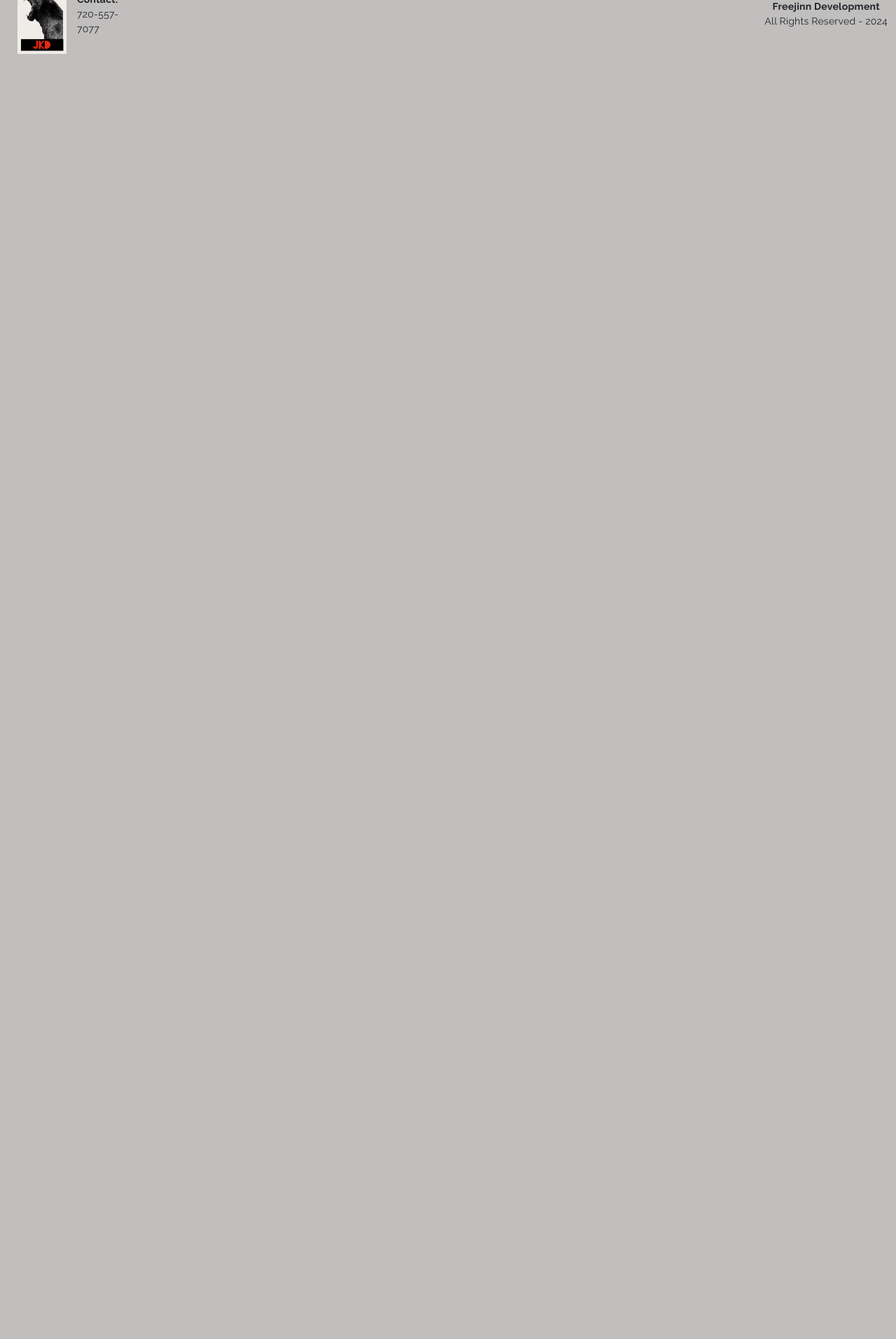
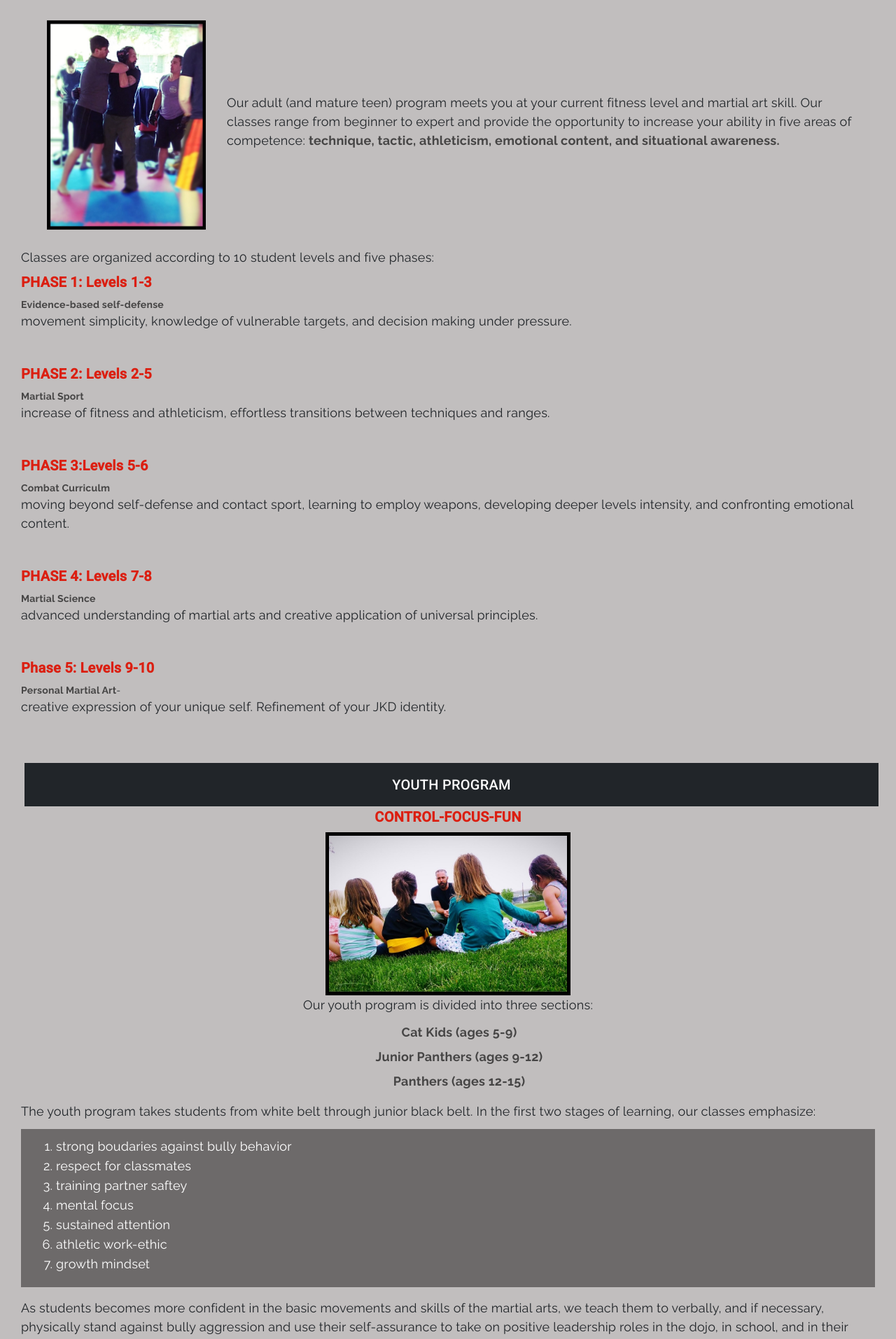
Before and after one commit to Freejinn/rogue-angular1, an Angular app: page /programs in a window 1280 px wide. Shown: the part 420-2333 px from the top of the page at 70% size. Before the commit the page ends 800 px from the top, so only its background shows below. Built offline with nearby package versions, Linux system fonts and the light colour scheme.

Commit message:
changes 1/23

```diff
--- a/angular.json
+++ b/angular.json
@@ -40,8 +40,8 @@
               "budgets": [
                 {
                   "type": "initial",
-                  "maximumWarning": "500kb",
-                  "maximumError": "1mb"
+                  "maximumWarning": "2mb",
+                  "maximumError": "5mb"
                 },
                 {
                   "type": "anyComponentStyle",
--- a/src/app/home/home.component.html
+++ b/src/app/home/home.component.html
@@ -27,5 +27,3 @@
   </div>
   <br />
 </div>
-
-  <app-jack></app-jack>
--- a/src/app/programs/programs.component.css
+++ b/src/app/programs/programs.component.css
@@ -0,0 +1,111 @@
+.emphasis {
+  font-weight: 700;
+  color: rgb(70, 69, 69);
+}
+
+p {
+  font-size: 18px;
+}
+
+.title {
+text-align: center;
+}
+
+h2 {
+    color: #fff;
+    text-align: center;
+    background-color: #212529;
+    padding: 15px;
+    margin: 5px;
+    width: 100%;
+  }
+
+h4 {
+  /* margin: 5px; */
+  font-size: 24;
+}
+
+h5 {
+  color: rgb(219, 31, 17);
+  /* margin: 0; */
+  font-size: 20px;
+  font-weight: bold;
+}
+
+li {
+  font-size: 18px;
+  margin-bottom: 8px;
+}
+
+.body {
+  width: 90%;
+  padding-left: 10px;
+  margin: auto;
+  font-size: 22px;
+  display: flex;
+}
+
+body > * {
+  flex: 1 1 0;
+}
+
+#adult-pro {
+  margin: 10px;
+  padding: 20px;
+}
+
+.container-fluid {
+    display: flex;
+    align-items: center;
+    margin: 10px;
+}
+
+.container-xxl {
+    text-align: center;
+}
+
+ul {
+    list-style: none;
+}
+
+ol {
+    background-color: rgb(109, 106, 106);
+    padding: 15px 50px;
+    color: #fff;
+}
+
+.img {
+    margin: 15px;
+}
+
+#adult-class {
+    max-height: 300px;
+    min-height: 140px;
+    min-width: 180px;
+}
+
+.text {
+    margin: 15px;
+}
+
+#kid-pro {
+  margin: 10px;
+  padding: 20px;
+}
+
+#kidpic {
+  border: 5px solid black;
+}
+
+@media (max-width: 800px) {
+    .body, .container-fluid {
+      flex-direction: column;
+    }
+  }
+
+  @media (min-width: 800px) {
+    #adult-class {
+        min-height: 300px;
+        min-width: 227px;
+    }
+  }
--- a/src/app/programs/programs.component.html
+++ b/src/app/programs/programs.component.html
@@ -1 +1,106 @@
-<p>programs works!</p>
+<div id="adult-pro">
+  <div class="title">
+    <h2>ADULT PROGRAM</h2>
+    <h5>NO LIMITS - NO NONSENSE</h5>
+  </div>
+
+  <div class="container-fluid">
+    <div class="img">
+      <img id="adult-class" class="img-fluid" src="assets/images/class.JPG" alt="class" />
+    </div>
+
+    <div class="text">
+      <p>
+        Our adult (and mature teen) program meets you at your current fitness
+        level and martial art skill. Our classes range from beginner to expert
+        and provide the opportunity to increase your ability in five areas of
+        competence:
+        <span class="emphasis"
+          >technique, tactic, athleticism, emotional content, and situational
+          awareness.</span
+        >
+      </p>
+    </div>
+  </div>
+
+  <p>
+  Classes are organized according to 10 student levels and five phases:
+  <br />
+  <h5>PHASE 1: Levels 1-3</h5>
+  <span class="emphasis">Evidence-based self-defense</span>
+  <p>
+    movement simplicity, knowledge of vulnerable targets, and decision making
+    under pressure.
+  </p>
+  <br /><br />
+  <h5>PHASE 2: Levels 2-5</h5>
+  <span class="emphasis">Martial Sport</span>
+  <p>
+    increase of fitness and athleticism, effortless transitions between
+    techniques and ranges.
+  </p>
+  <br /><br />
+  <h5>PHASE 3:Levels 5-6</h5>
+  <span class="emphasis">Combat Curriculm</span>
+  <p>
+    moving beyond self-defense and contact sport, learning to employ weapons,
+    developing deeper levels intensity, and confronting emotional content.
+  </p>
+  <br /><br />
+  <h5>PHASE 4: Levels 7-8</h5>
+  <span class="emphasis">Martial Science</span>
+  <p>
+    advanced understanding of martial arts and creative application of universal
+    principles.
+  </p>
+  <br /><br />
+  <h5>Phase 5: Levels 9-10</h5>
+  <span class="emphasis">Personal Martial Art</span>-
+  <p>
+    creative expression of your unique self. Refinement of your JKD identity.
+  </p>
+</div>
+
+<div id="kid-pro">
+  <div class="title">
+    <h2>YOUTH PROGRAM</h2>
+    <h5>CONTROL-FOCUS-FUN</h5>
+  </div>
+
+  <div class="container-xxl">
+  <img
+    class="img-fluid"
+    id="kidpic"
+      src="assets/images/kidsClass.jpg"
+      alt="kidclass"
+      width="350px"
+    />
+  <p>Our youth program is divided into three sections:</p>
+  <ul>
+    <span class="emphasis">
+      <li>Cat Kids (ages 5-9)</li>
+      <li>Junior Panthers (ages 9-12)</li>
+      <li>Panthers (ages 12-15)</li>
+    </span>
+  </ul>
+</div>
+  <p>
+    The youth program takes students from white belt through junior black belt.
+    In the first two stages of learning, our classes emphasize:
+  </p>
+    <ol>
+      <li>strong boudaries against bully behavior</li>
+      <li>respect for classmates</li>
+      <li>training partner saftey</li>
+      <li>mental focus</li>
+      <li>sustained attention</li>
+      <li>athletic work-ethic</li>
+      <li>growth mindset</li>
+    </ol>
+  <p>
+    As students becomes more confident in the basic movements and skills of the
+    martial arts, we teach them to verbally, and if necessary, physically stand
+    against bully aggression and use their self-assurance to take on positive
+    leadership roles in the dojo, in school, and in their community.
+  </p>
+</div>
--- a/src/assets/Constants/instructor.const.ts
+++ b/src/assets/Constants/instructor.const.ts
@@ -5,7 +5,7 @@ export const instructorConst: Instructor[] = [
     firstName: 'Mike',
     lastName: 'Romables',
     location: 'San Diego, CA',
-    imgPath: 'assets/images/frame.jpg',
+    imgPath: 'assets/images/mike.jpg',
     level: 'advanced',
     blurb: 'he does this and that',
     contact: 'somewhere@somewhere.com',
```
Also changed, not shown: src/assets/images/mike.jpg (added).
